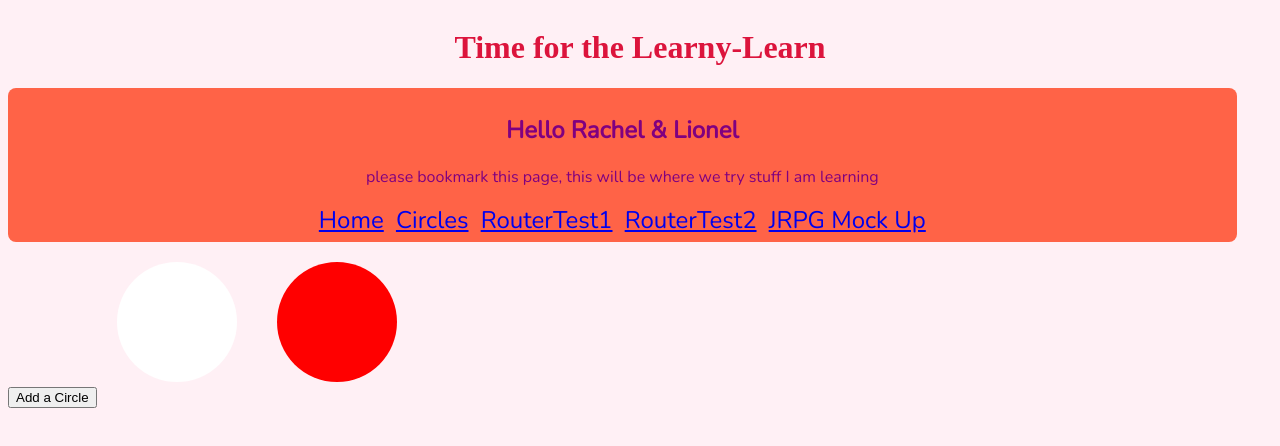
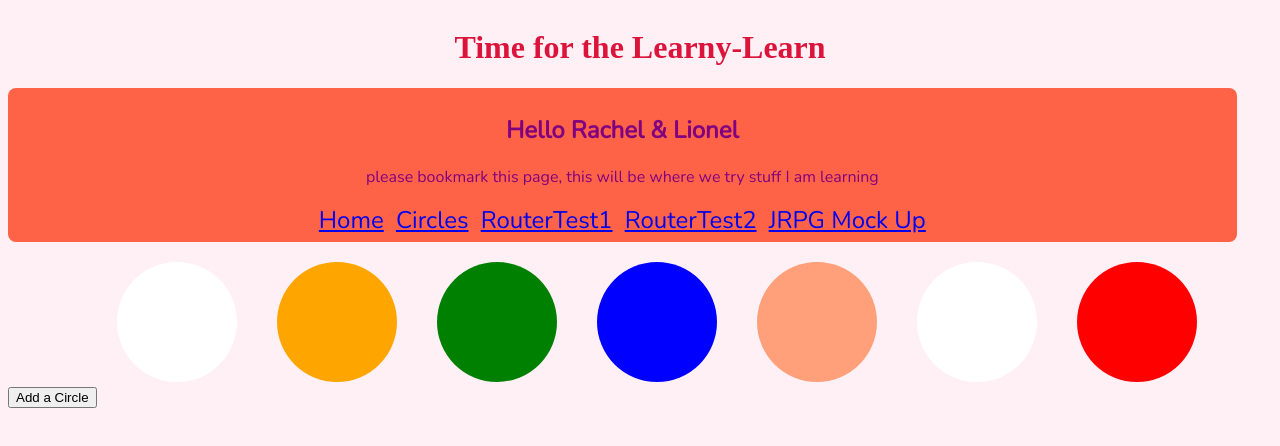
Before and after one commit to JF-LL-codebuds/react-play-study-fe, a React app: page /circles in a window 1280 px wide. Shown: the top 446 px of the page. Built offline with nearby package versions, Linux system fonts and the light colour scheme; a web font is replaced by a local one.

Commit message:
🍐got initial circle list thing working - taking a break and coming back later really works!

```diff
--- a/src/components/circle/CirclesComp.js
+++ b/src/components/circle/CirclesComp.js
@@ -13,33 +13,35 @@ export default class CirclesComp extends Component {
   };
 
   populate = (colorList) => {
+    let circleList = [];
     colorList.forEach(color => {
-      let circleList = [];
       circleList.push(
         <Circle key={colorList.indexOf(color)} bgColor={color} />
       );
-      return circleList;
     });
+    return circleList;
   }
 
   addCircle = () => {
     let newList = [...this.state.circleList];
+    newList.reverse();
     newList.push(
       <Circle key={newList.length + 1}
         bgColor={colors.randomColor()} />
     );
+    newList.reverse();
     this.setState({
       circleList: newList
     });
   }
 
-  // componentDidMount() {
-  //   let newColorList = this.state.colorList;
-  //   this.setState({
-  //     circleList: this.populate(newColorList)
-  //   });
-  //   console.log('newColorList', newColorList, '& CircleList', this.state.circleList);
-  // }
+  componentDidMount() {
+    let newColorList = this.state.colorList;
+    let newCircleList = this.populate(newColorList);
+    this.setState({
+      circleList: [...newCircleList]
+    });
+  }
 
   render() {
 
```
